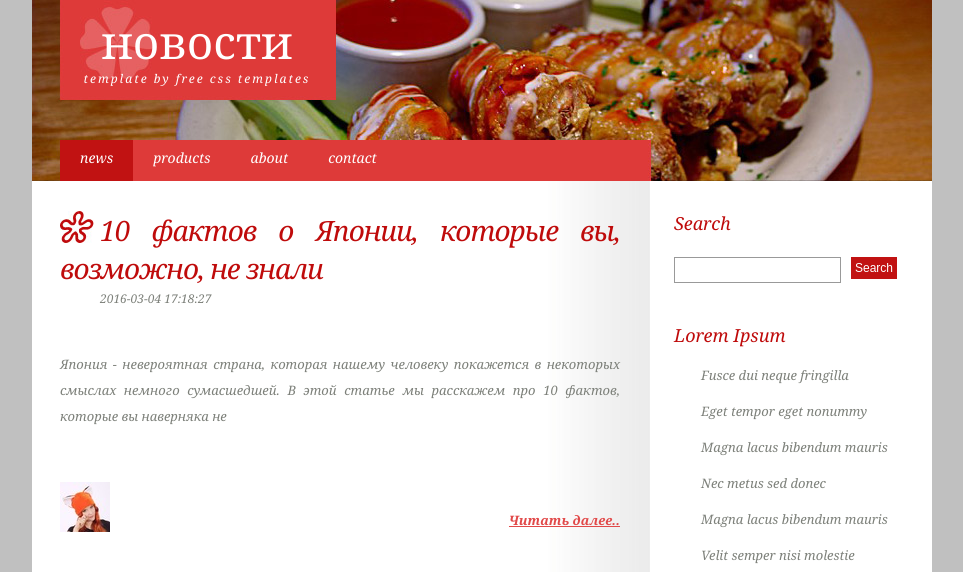
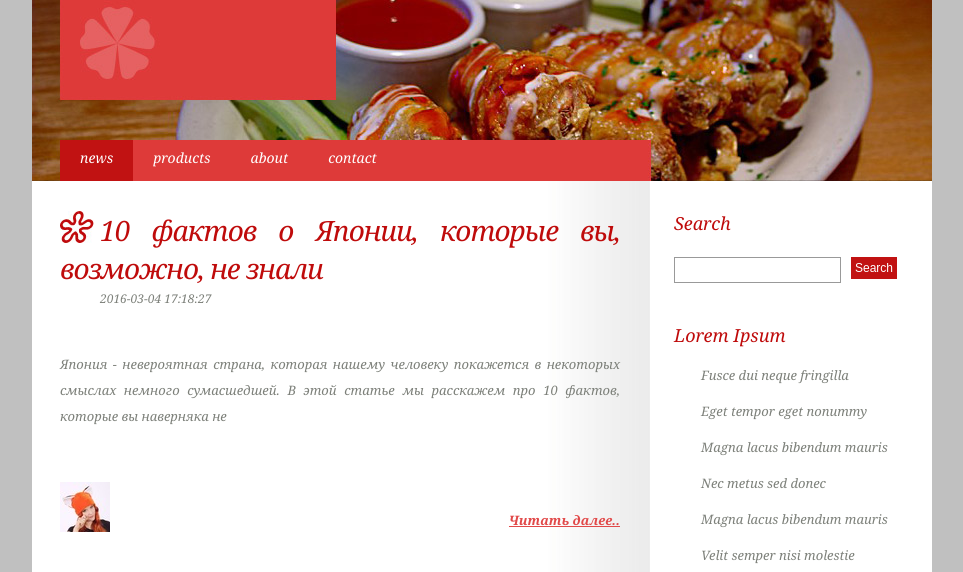
Before and after one commit to Grin9l/blog, a PHP site: page / in a window 1280 px wide. Shown: the top 572 px of the page, without its empty margins (158-1121 px from the left). Run offline with PHP 8.4, Linux system fonts and the light colour scheme; data comes from the database, SQL or seed files in the repository.

Commit message:
Update index.php

```diff
--- a/views/news/index.php
+++ b/views/news/index.php
@@ -11,15 +11,14 @@
 <div id="wrapper">
     <div id="header">
         <div id="logo">
-            <h1><a href="/news">Новости</a></h1>
-            <h2><a href="http://www.freecsstemplates.org/">Template By Free CSS Templates</a></h2>
+            <h1><a href="/news"></a></h1>
         </div>
         <!-- end div#logo -->
     </div>
     <!-- end div#header -->
     <div id="menu">
         <ul>
-            <li class="active"><a href="/news">News</a></li>
+            <li class="active"><a href="/">News</a></li>
             <li><a href="#">Products</a></li>
             <li><a href="#">About</a></li>
             <li><a href="#">Contact</a></li>
@@ -105,7 +104,7 @@
     </div>
     <!-- end div#page -->
     <div id="footer">
-        <p>Copyright &copy; 2007 Culinary. All Rights Reserved. Designed by <a href="http://www.freecsstemplates.org/">Free CSS Templates</a>.&nbsp;&nbsp;<a href="#">Privacy Policy</a> | <a href="#">Terms of Use</a></p>
+        <p>Copyright &copy;</p>
     </div>
     <!-- end div#footer -->
 </div>
```
